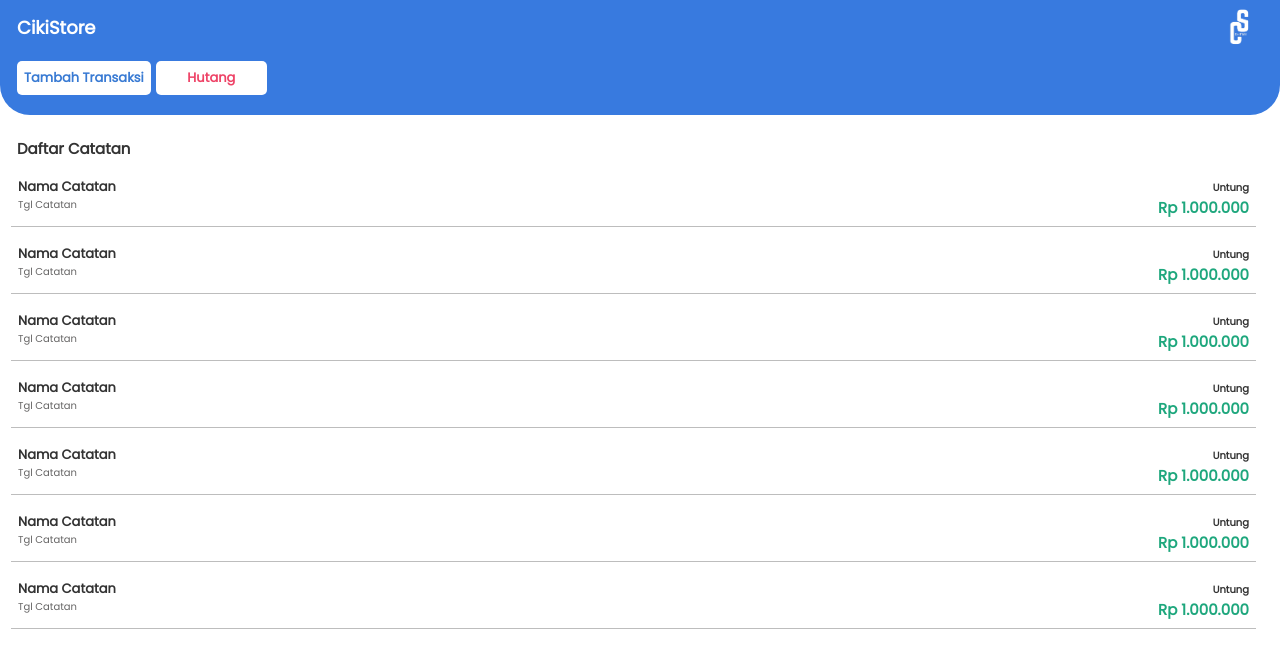
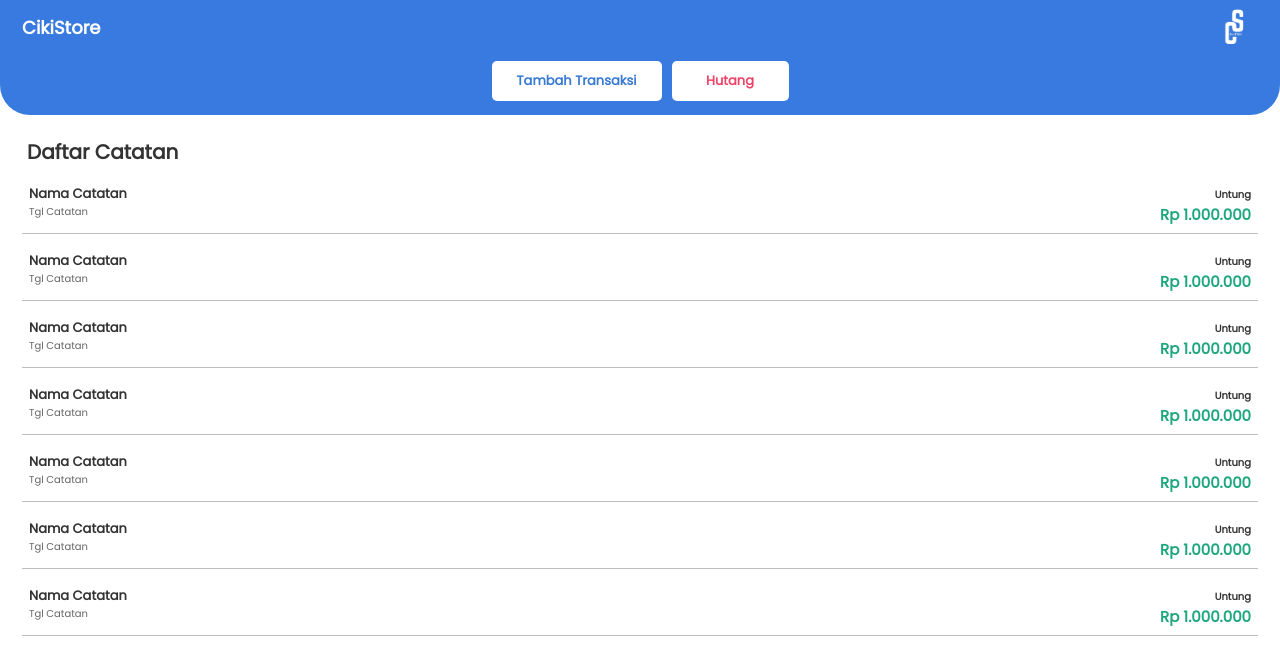
Before and after one commit to Aidiel1429/CikiNotes, a plain HTML site: page index.html in a window 1280 px wide. Drawn offline with Linux system fonts and the light colour scheme.

Commit message:
ubah lagi

```diff
--- a/style/style.css
+++ b/style/style.css
@@ -22,8 +22,8 @@ img {
   align-items: center;
   padding: 7px;
   height: 40px;
-  margin-right: 10px;
-  margin-left: 10px;
+  margin-right: 15px;
+  margin-left: 15px;
 }
 
 .mainHeader > p {
@@ -35,14 +35,17 @@ img {
 .isiHeader {
   padding: 7px;
   display: flex;
+  justify-content: center;
+  align-items: center;
 }
 
 .list {
   background-color: white;
-  margin-right: 10px;
-  margin-left: 10px;
+  margin-right: 15px;
+  margin-left: 15px;
   border-radius: 5px;
-  padding: 7px;
+  padding: 10px;
+  width: 150px;
   display: flex;
   justify-content: center;
   align-items: center;
@@ -57,10 +60,10 @@ img {
 
 .list2 {
   background-color: white;
-  margin-right: 10px;
-  margin-left: 10px;
+  margin-right: 15px;
+  margin-left: 15px;
   border-radius: 5px;
-  padding: 7px;
+  padding: 10px;
   width: 97px;
   display: flex;
   justify-content: center;
@@ -79,8 +82,9 @@ img {
   padding: 7px;
 }
 .headerMain {
-  font-size: 15px;
-  margin-left: 10px;
+  font-size: 20px;
+  margin-left: 20px;
+  margin-right: 15px;
   font-weight: 900;
   color: #333;
   margin-top: 15px;
@@ -89,8 +93,8 @@ img {
 .isiMain {
   margin-top: 10px;
   padding: 7px;
-  margin-right: 17px;
-  margin-left: 4px;
+  margin-right: 15px;
+  margin-left: 15px;
   display: flex;
   justify-content: space-between;
   border-bottom: 1px solid #bdbdbd;
```
